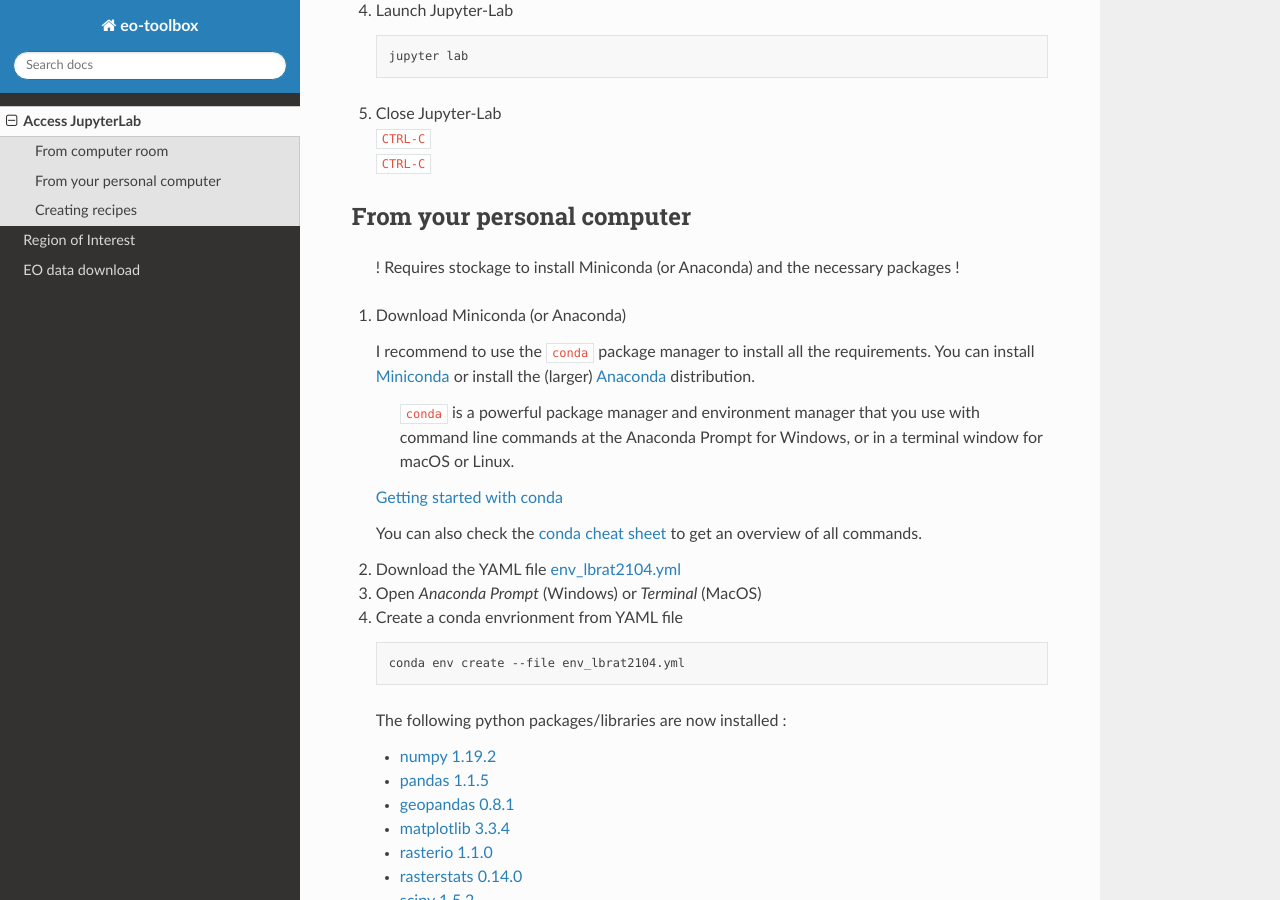
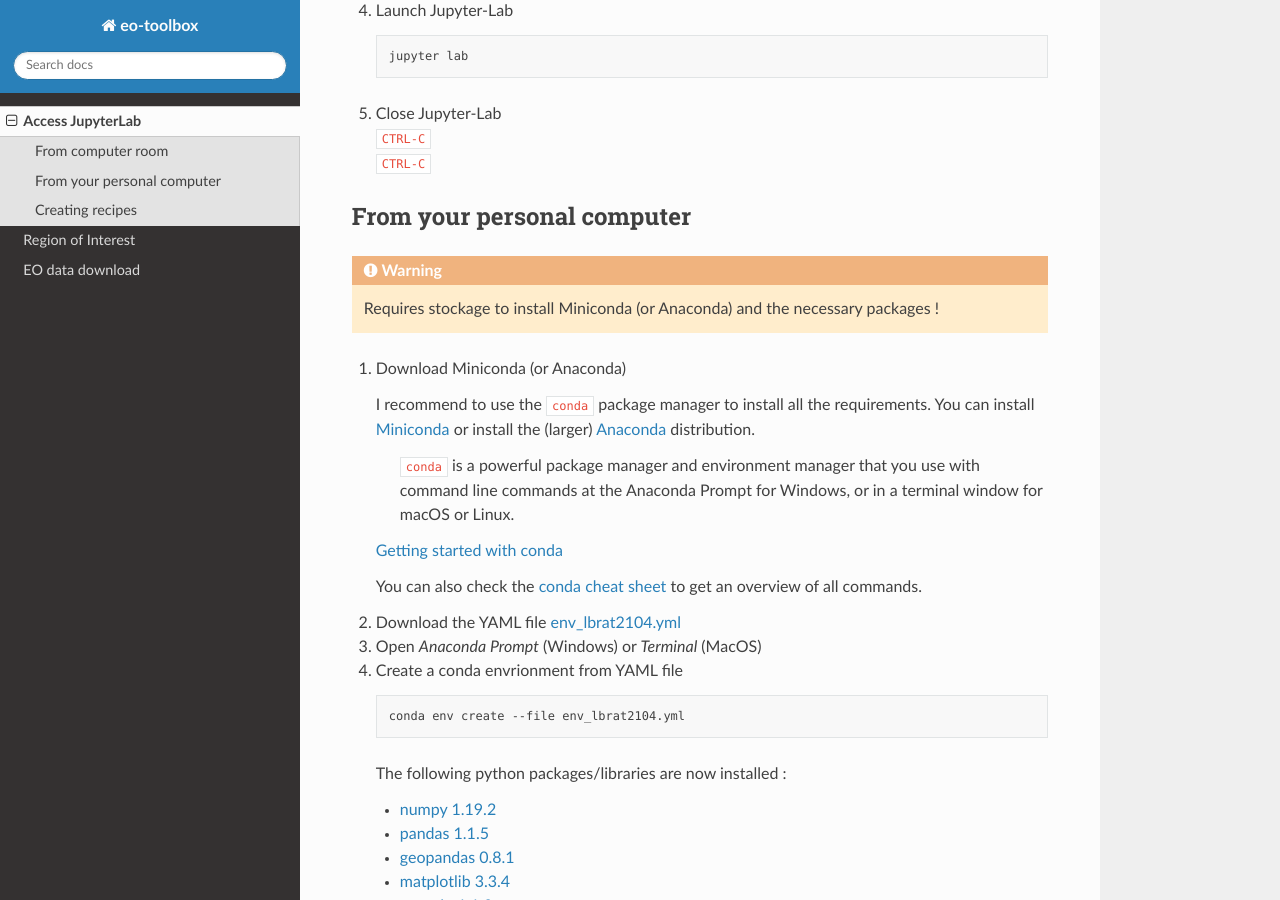
Before and after one commit to nicolasdeffense/eo-toolbox-rtd, a Sphinx documentation site: the page built from docs/source/installation.md, in a window 1280 px wide and 900 px high, scrolled down 566 px. Built offline with Sphinx 7.4.7 and the Read the Docs theme 2.0.0, drawn with Linux system fonts in a browser that asks for light colours; pages that are not in the unit, such as notebooks, are missing from menus.

````diff
--- a/docs/source/installation.md
+++ b/docs/source/installation.md
@@ -28,7 +28,9 @@
 
 ## From your personal computer
 
-> ! Requires stockage to install Miniconda (or Anaconda) and the necessary packages !
+```{warning}
+Requires stockage to install Miniconda (or Anaconda) and the necessary packages !
+```
 
 1. Download Miniconda (or Anaconda)
 
````
Also changed, not shown: docs/source/index.md (+3 -0 lines).
